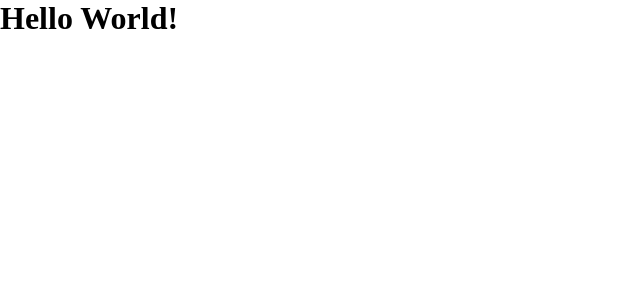
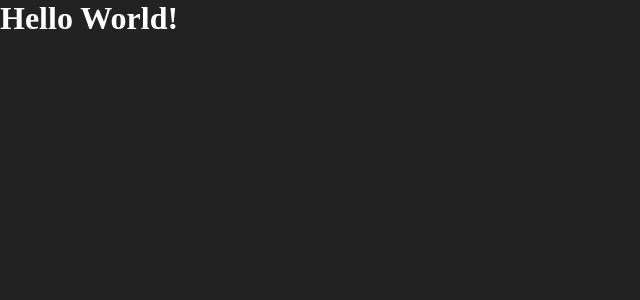
Before and after one commit to gabrielcedran/github-explorer-2, a React app: page / in a window 1280 px wide. Shown: the top 300 px of the page, without its empty margins (0-640 px from the left). Built offline with nearby package versions, Linux system fonts and the light colour scheme.

Commit message:
Configure project to work with sass rather than vanilla css

```diff
--- a/package.json
+++ b/package.json
@@ -21,6 +21,8 @@
     "cross-env": "^7.0.3",
     "css-loader": "^6.5.1",
     "html-webpack-plugin": "^5.5.0",
+    "node-sass": "^6.0.1",
+    "sass-loader": "^12.3.0",
     "style-loader": "^3.3.1",
     "webpack": "^5.64.4",
     "webpack-cli": "^4.9.1",
--- a/src/App.jsx
+++ b/src/App.jsx
@@ -1,4 +1,4 @@
-import './styles/global.css'
+import './styles/global.scss'
 
 export function App() {
 
--- a/src/styles/global.css
+++ b/src/styles/global.scss
@@ -6,4 +6,6 @@
 
 body {
     font: Arial, Helvetica, sans-serif;
+    background-color: #222;
+    color: #fff;
 }
--- a/webpack.config.js
+++ b/webpack.config.js
@@ -30,9 +30,9 @@
                 use: 'babel-loader'
             },
             {
-                test: /\.css/,
+                test: /\.scss/,
                 exclude: /node_module/,
-                use: ['style-loader', 'css-loader']
+                use: ['style-loader', 'css-loader', 'sass-loader']
             }
         ]
     }
```
Also changed, not shown: 1 other file (tests, documents, lock files or other folders).
